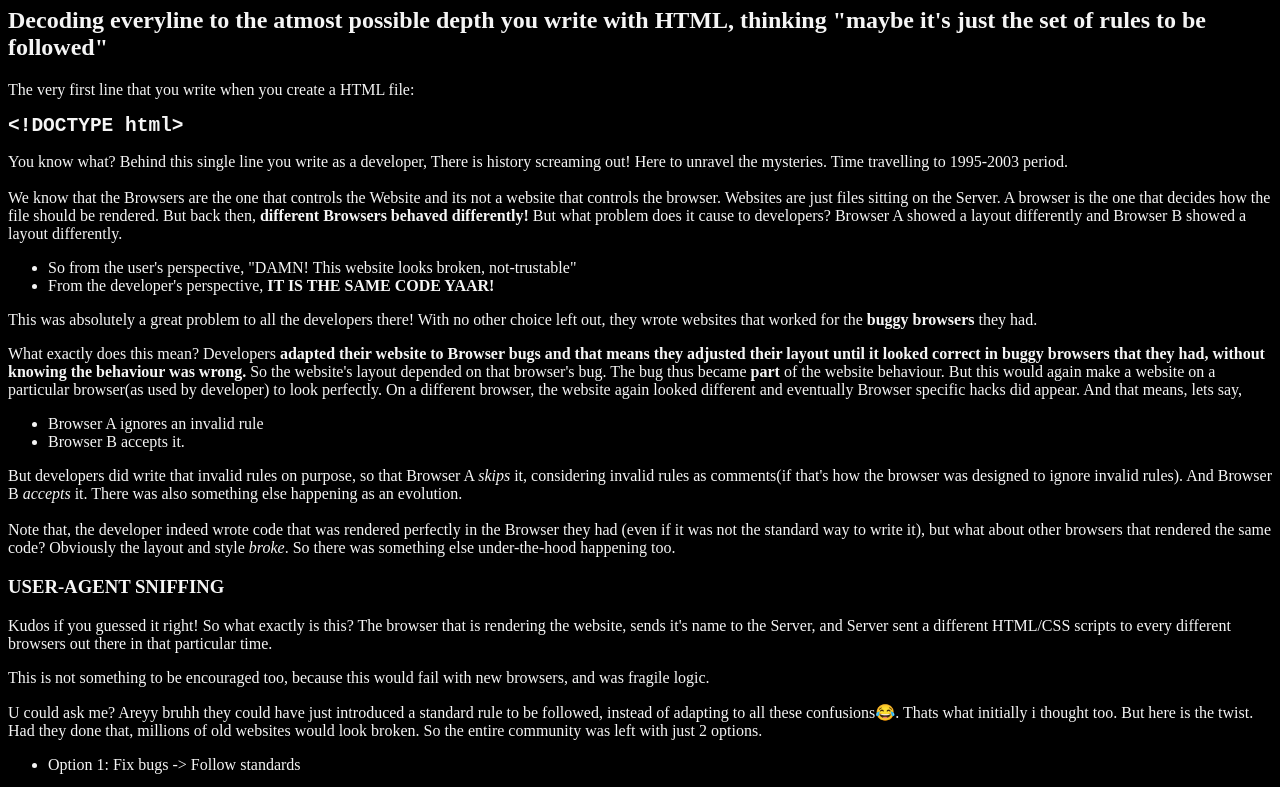
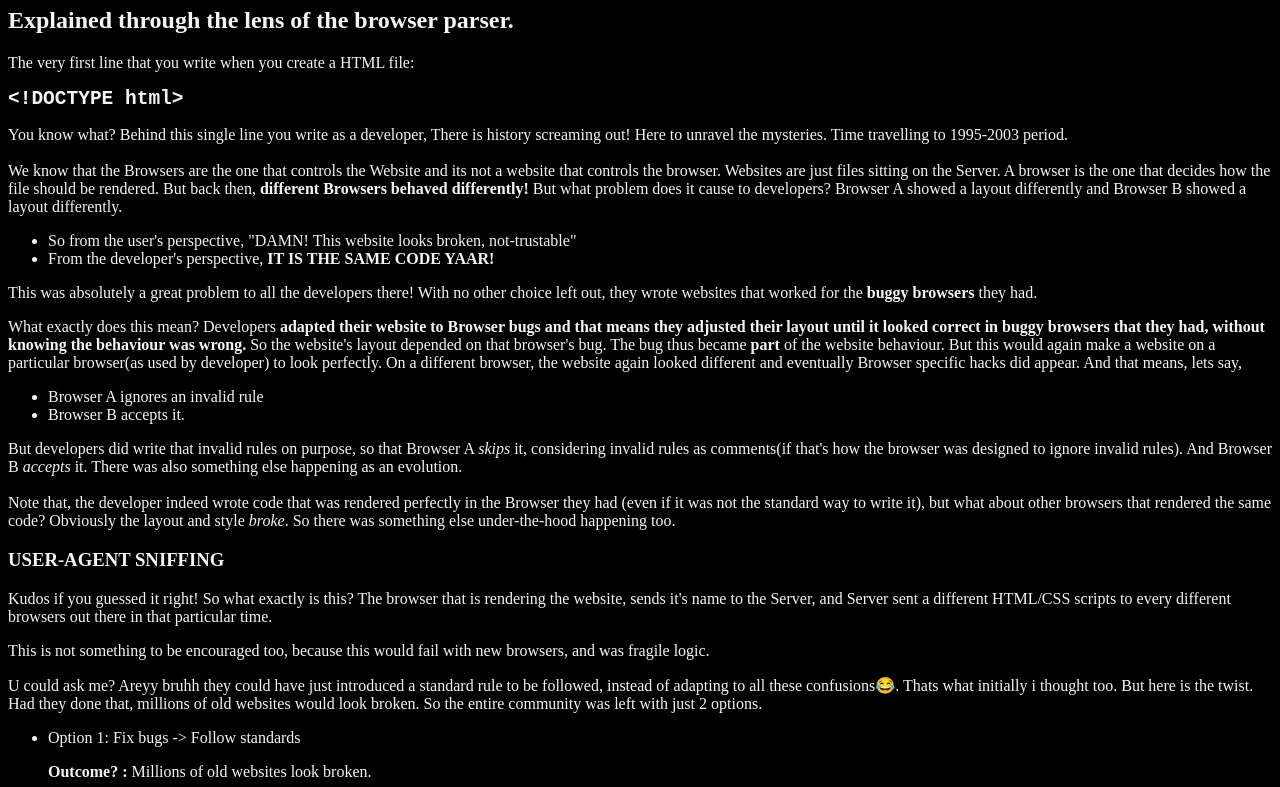
Before and after one commit to SwathiiBaskar/SwathiiBaskar.github.io, a plain HTML site: page Build02.html in a window 1280 px wide. Shown: the part 73-860 px from the top of the page. Drawn offline with Linux system fonts and the light colour scheme.

Commit message:
Modify heading

```diff
--- a/Build02.html
+++ b/Build02.html
@@ -13,7 +13,7 @@
     </head>
     <body>
         <h1>HTML Document structure</h1>
-        <h2>Decoding everyline to the atmost possible depth you write with HTML, thinking "maybe it's just the set of rules to be followed"</h2>
+        <h2>Explained through the lens of the browser parser.</h2>
         <p>The very first line that you write when you create a HTML file:
         </p>
         <pre><code><h2>&lt;!DOCTYPE html&gt;</h2></code></pre>
```
